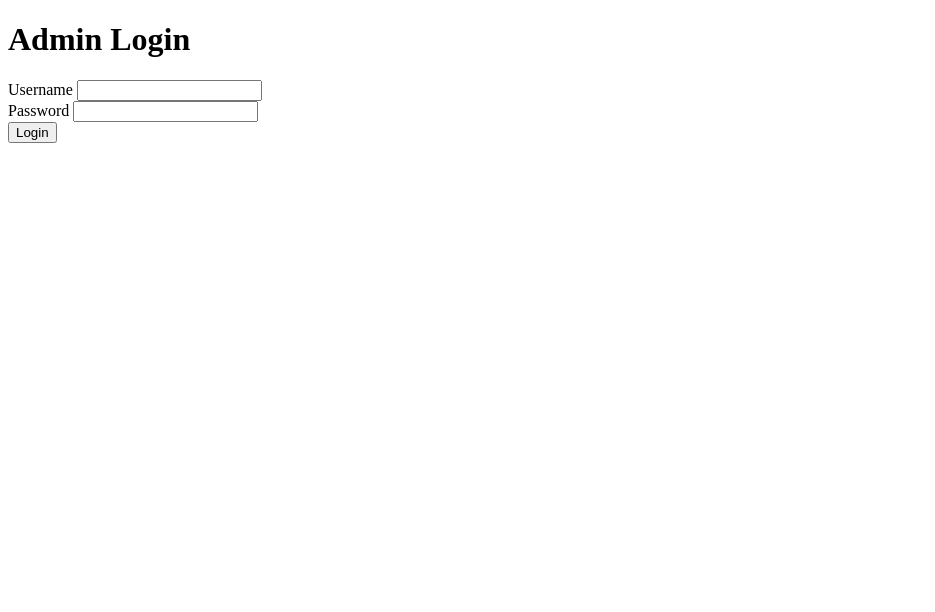
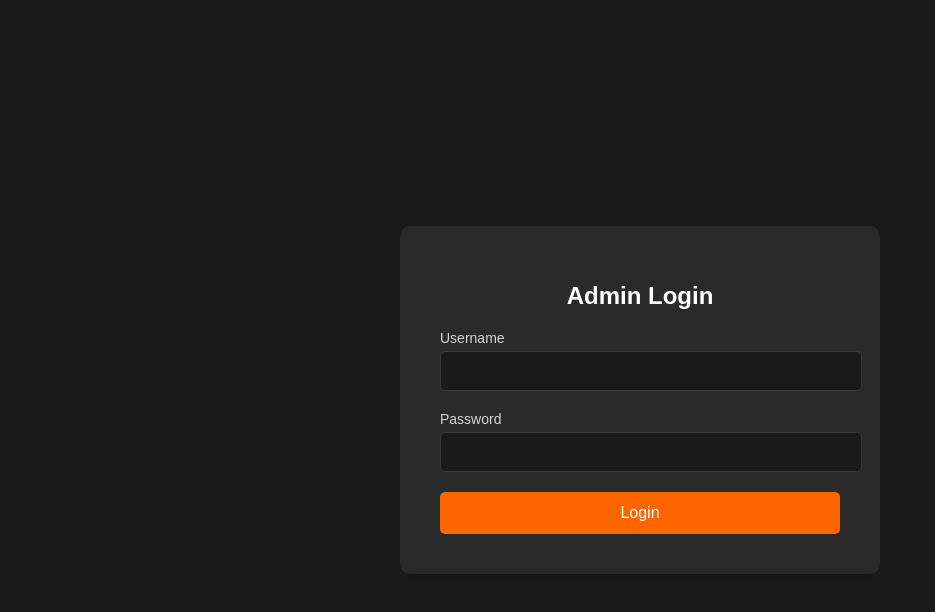
Before and after one commit to Lewis-Mukanji/fearless2.0, a website: page we the fearless/login.html in a window 1280 px wide. Shown: the whole page, without its empty margins (0-935 px from the left). Drawn offline with Linux system fonts and the light colour scheme.

```diff
--- /dev/null
+++ b/we the fearless/login.css
@@ -0,0 +1,75 @@
+/* General Styles */
+body {
+    margin: 0;
+    padding: 0;
+    font-family: Arial, sans-serif;
+    background-color: #1a1a1a; /* Dark background color */
+    color: #ffffff; /* White text color */
+    display: flex;
+    justify-content: center;
+    align-items: center;
+    height: 100vh;
+}
+
+/* Login Container */
+.login-container {
+    background-color: #2a2a2a; /* Slightly lighter dark color for container */
+    padding: 40px;
+    border-radius: 10px;
+    box-shadow: 0 4px 10px rgba(0, 0, 0, 0.1);
+    width: 100%;
+    max-width: 400px;
+    text-align: center;
+}
+
+.login-container h1 {
+    margin-bottom: 20px;
+    font-size: 24px;
+    color: #ffffff; /* White text color */
+}
+
+/* Input Groups */
+.input-group {
+    margin-bottom: 20px;
+    text-align: left;
+}
+
+.input-group label {
+    display: block;
+    margin-bottom: 5px;
+    font-size: 14px;
+    color: #d1d5db; /* Light gray text color */
+}
+
+.input-group input {
+    width: 100%;
+    padding: 10px;
+    font-size: 16px;
+    border: 1px solid #3a3a3a; /* Darker border color */
+    border-radius: 5px;
+    outline: none;
+    background-color: #1a1a1a; /* Dark background color for input */
+    color: #ffffff; /* White text color for input */
+}
+
+.input-group input:focus {
+    border-color: #3b82f6; /* Primary color */
+    box-shadow: 0 0 5px rgba(59, 130, 246, 0.5);
+}
+
+/* Login Button */
+button {
+    width: 100%;
+    padding: 12px;
+    font-size: 16px;
+    color: #ffffff; /* White text color */
+    background-color: #ff6600; /* Orange background color */
+    border: none;
+    border-radius: 5px;
+    cursor: pointer;
+    transition: background-color 0.3s ease;
+}
+
+button:hover {
+    background-color: #ff8533; /* Lighter orange on hover */
+}
--- a/we the fearless/login.html
+++ b/we the fearless/login.html
@@ -6,7 +6,7 @@
     <title>Admin Login</title>
     <link href="https://cdnjs.cloudflare.com/ajax/libs/font-awesome/5.15.4/css/all.min.css" rel="stylesheet">
     <link href="https://fonts.googleapis.com/css2?family=Poppins:wght@400;700&display=swap" rel="stylesheet">
-    <link rel="stylesheet" href="styles.css">
+    <link rel="stylesheet" href="login.css">
 </head>
 <body>
     <div class="login-container">
```
